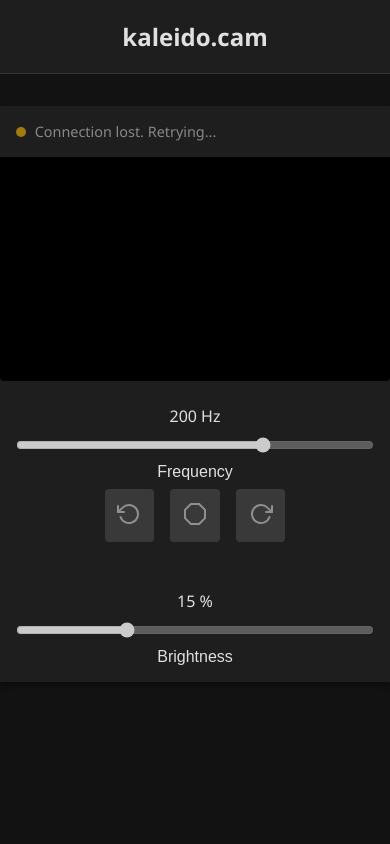
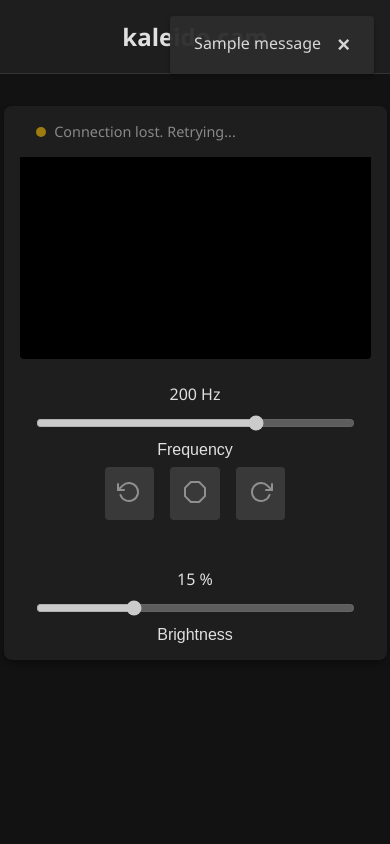
Before and after one commit to kaleido-cam/webapp, a Flask app: page / in a window 390 px wide. Run offline with Flask 3, Linux system fonts and the light colour scheme; one stand-in notice (Sample message) is shown.

Commit message:
Error handling.
+basic ability to handle admin only pages

```diff
--- a/app.py
+++ b/app.py
@@ -1,20 +1,23 @@
-from flask import Flask, render_template, request
-from flask.cli import load_dotenv
-from flask_htmx import HTMX
-import os
+from flask import Flask, render_template, request, session, redirect, url_for, flash
+# from flask_htmx import HTMX
 import requests
+from wtforms import StringField
+from wtforms.validators import DataRequired
+import hmac
+
+import config
 from logging import basicConfig, getLogger, INFO
-
-load_dotenv()
+from flask_wtf import FlaskForm
 
 basicConfig(level=INFO, format='%(asctime)s - %(levelname)s - %(message)s')
 logger = getLogger(__name__)
 
-DATABASE = ":memory:"
-CONTROL_SERVER_BASE_URL = os.getenv("CONTROL_SERVER_BASE_URL", "http://172.16.33.3:8000")
-STREAM_BASE_URL = os.getenv("STREAM_BASE_URL", "https://stream.kaleido.cam")
 app = Flask(__name__)
-htmx = HTMX(app)
+# htmx = HTMX(app)
+
+app.config.update({
+    "SECRET_KEY": config.SECRET_KEY,
+})
 
 
 @app.route("/")
@@ -22,26 +25,66 @@ def index():
     # TODO: read current brightness and frequency from application state
     current_brightness = 15
     current_frequency = 200
-    stream_url = f"{STREAM_BASE_URL}/kaleido-01/kaleidoscope/whep"
+    stream_url = f"{config.STREAM_BASE_URL}/kaleido-01/kaleidoscope/whep"
     return render_template("index.html",
                            current_brightness=current_brightness,
                            current_frequency=current_frequency,
                            stream_url=stream_url
                            )
 
+class VoucherLoginForm(FlaskForm):
+    token = StringField("Token", validators=[DataRequired()])
+
+@app.route("/voucher/login", methods=["GET", "POST"])
+def voucher_login():
+    if not config.VOUCHER_LOGIN_TOKEN:
+        flash("Voucher login is not configured.", "error")
+        return redirect(url_for("index"))
+    if session.get("can_create_voucher"):
+        return redirect(url_for("create_voucher"))
+    form = VoucherLoginForm()
+    if form.validate_on_submit():
+        token = form.token.data
+        if hmac.compare_digest(token, config.VOUCHER_LOGIN_TOKEN):
+            session["can_create_voucher"] = True
+            return redirect(url_for("create_voucher"))
+        else:
+            form.token.errors.append("Invalid token")
+    return render_template("voucher/login.html", form=form)
+
+@app.route("/voucher/create", methods=["GET", "POST"])
+def create_voucher():
+    if not session.get("can_create_voucher"):
+        return redirect(url_for("voucher_login"))
+    # if request.method == "GET":
+    #
+    return render_template("voucher/create.html")
+
+
+@app.route("/voucher/redeem", methods=["GET", "POST"])
+@app.route("/voucher/redeem/<voucher_code>", methods=["GET", "POST"])
+def redeem_voucher(voucher_code=None):
+    return render_template("voucher/redeem.html")
+
 
 @app.route("/api/state", methods=["GET", "POST"])
 def state():
     if request.method == "POST":
+        # if not session.get("can_control.... date from to..."):
+        #     return {"error": "permission denied"}, 403
         brightness = request.json.get("brightness", None)
         frequency = request.json.get("frequency", None)
         if brightness is not None:
             brightness = int(brightness)
             # Control server allows 100, but that produces excessive heat
             if brightness < 0 or brightness > 50:
-                return {"error": "Brightness must be between 0 and 50"}, 400
+                return {
+                    "error": "INVALID_BRIGHTNESS_RANGE",
+                    "message": "Brightness must be between 0 and 50",
+                }, 400
             try:
-                resp = requests.post(f"{CONTROL_SERVER_BASE_URL}/hardware/light", json={"brightness": brightness})
+                resp = requests.post(f"{config.CONTROL_SERVER_BASE_URL}/hardware/light",
+                                     json={"brightness": brightness})
                 resp.raise_for_status()
             except requests.RequestException:
                 logger.exception("Failed to set brightness")
@@ -49,9 +92,12 @@ def state():
         if frequency is not None:
             frequency = int(frequency)
             if frequency < -2000 or frequency > 2000:
-                return {"error": "Frequency must be between -2000 and 2000"}, 400
+                return {
+                    "error": "INVALID_FREQUENCY_RANGE",
+                    "message": "Frequency must be between -2000 and 2000",
+                }, 400
             try:
-                resp = requests.post(f"{CONTROL_SERVER_BASE_URL}/hardware/motor", json={"frequency": frequency})
+                resp = requests.post(f"{config.CONTROL_SERVER_BASE_URL}/hardware/motor", json={"frequency": frequency})
                 resp.raise_for_status()
             except requests.RequestException:
                 logger.exception("Failed to set motor frequency")
--- a/pyproject.toml
+++ b/pyproject.toml
@@ -6,5 +6,7 @@ requires-python = ">=3.13"
 dependencies = [
     "flask>=3.1.2",
     "flask-htmx>=0.4.0",
+    "flask-wtf>=1.2.2",
+    "python-dotenv>=1.2.1",
     "requests>=2.32.5",
 ]
--- a/static/css/styles.css
+++ b/static/css/styles.css
@@ -1,6 +1,7 @@
 :root {
     --bg-color: #121212;
     --panel-color: #1e1e1e;
+    --toast-bg-color: #2c2c2c;
     --text-color: #e0e0e0;
     --accent-color: #007bff;
     --danger-color: #dc3545;
@@ -26,6 +27,15 @@ header {
     text-align: center;
     border-bottom: 1px solid #333;
     margin-bottom: 2rem;
+}
+
+header a {
+    display: inline-block;
+    /*padding: 1rem;*/
+    color: var(--text-color);
+    text-decoration: none;
+    /*font-size: 1.5rem;*/
+    font-weight: bold;
 }
 
 .container {
@@ -181,6 +191,72 @@ button:hover {
     color: var(--text-color);
 }
 
+.closebtn {
+    background: none;
+    font-weight: bold;
+    float: right;
+    color: var(--text-color);
+    font-size: 22px;
+    /*line-height: 20px;*/
+    padding: 0 0 0 1rem;
+    cursor: pointer;
+    transition: 0.3s;
+}
+
+#toast-container {
+    position: absolute;
+    top: 1rem;
+    right: 1rem;
+    z-index: 1000;
+    display: flex;
+    flex-direction: column;
+    gap: 0.5rem;
+}
+
+.toast {
+    background-color: var(--toast-bg-color);
+    color: var(--text-color);
+    padding: 1rem 1.5rem;
+    border-radius: 4px;
+    box-shadow: 0 2px 4px rgba(0, 0, 0, 0.3);
+    opacity: 0.95;
+    animation: slideIn 0.3s ease-out;
+}
+
+.toast.toast-error {
+    border-left: 5px solid var(--danger-color);
+}
+
+.form-group {
+    display: flex;
+    flex-direction: column;
+    margin-bottom: 1rem;
+}
+
+.form-group label {
+    margin-bottom: 0.5rem;
+}
+
+.form-group input,
+.form-group select,
+.form-group textarea {
+    padding: 0.5rem;
+    border: 1px solid #444;
+    border-radius: 4px;
+    background-color: var(--panel-color);
+    color: var(--text-color);
+}
+
+input[type="submit"] {
+    background-color: var(--accent-color);
+    color: white;
+    border: none;
+    padding: 0.7rem 1.5rem;
+    border-radius: 4px;
+    cursor: pointer;
+    font-weight: 600;
+}
+
 @media (max-width: 600px) {
     .controls {
         flex-direction: column;
@@ -192,8 +268,7 @@ button:hover {
     }
 
     .container {
-        width: 100%;
-        padding: 1rem 0;
-        border-radius: 0;
+        /*padding: 1rem 0;*/
+        /*border-radius: 0;*/
     }
 }
--- a/static/js/stream-controls.js
+++ b/static/js/stream-controls.js
@@ -169,15 +169,49 @@ function rotateClockwise() {
     }, 1000);
 }
 
-function changeApiState(key, value) {
+async function changeApiState(key, value) {
     console.log(`[API] Change ${key} to: ${value}`);
-    fetch("api/state", {
+    try {
+        const response = await fetch("api/state", {
             method: "POST",
             headers: {
                 "Content-Type": "application/json"
             },
             body: JSON.stringify({[key]: value})
         });
+        if (!response.ok) {
+            if (response.status === 403) {
+                toastMessage(`You don't have permission to set ${key}=${value}.`, "error");
+            } else if (response.status === 400) {
+                const errorData = await response.json();
+                toastMessage(`${key}=${value} is invalid: ${errorData.message}`, "error");
+            } else if (response.status >= 500) {
+                toastMessage(`ServerError: Unable to set ${key}=${value}.`, "error");
+            } else {
+                toastMessage(`Failed to set ${key}=${value}.`, "error");
+            }
+        }
+    } catch (error) {
+        toastMessage("NetworkError: Unable to reach the server.", "error");
+        console.error(error);
+    }
+}
+
+function toastMessage(message, category="") {
+    const toast = document.createElement("div");
+    toast.className = `toast toast-${category}`;
+    toast.innerText = message;
+    const toastContainer = document.querySelector("#toast-container");
+    toastContainer.appendChild(toast);
+    setTimeout(() => {
+        toast.classList.add("visible");
+    }, 100);
+    setTimeout(() => {
+        toast.classList.remove("visible");
+        setTimeout(() => {
+            toastContainer.removeChild(toast);
+        }, 300);
+    }, 3000);
 }
 
 let debounceTimer;
--- a/templates/base.html
+++ b/templates/base.html
@@ -9,8 +9,25 @@
 <body>
 
 <header>
-    <h2>kaleido.cam</h2>
+    <a href="{{ url_for("index") }}"><h2>kaleido.cam</h2></a>
 </header>
+
+<div id="toast-container">
+{#    <div class="toast toast-error">#}
+{#        DER TOAST#}
+{#        <button class="closebtn" onclick="this.parentElement.style.display='none';">&times;</button>#}
+{#    </div>#}
+    {% with messages = get_flashed_messages(with_categories=true) %}
+        {% if messages %}
+            {% for category, message in messages %}
+                <div class="toast toast-{{ category }}">
+                    {{ message }}
+                    <button class="closebtn" onclick="this.parentElement.style.display='none';">&times;</button>
+                </div>
+            {% endfor %}
+        {% endif %}
+    {% endwith %}
+</div>
 
 {% block content %}{% endblock %}
 
--- /dev/null
+++ b/templates/voucher/base.html
@@ -0,0 +1 @@
+{% extends 'base.html' %}
--- /dev/null
+++ b/templates/voucher/create.html
@@ -0,0 +1,5 @@
+{% extends 'voucher/base.html' %}
+
+{% block content %}
+    code here
+{% endblock %}
--- /dev/null
+++ b/templates/voucher/redeem.html
@@ -0,0 +1,5 @@
+{% extends 'voucher&base.html' %}
+
+{% block content %}
+    Used this: {{ voucher }}
+{% endblock %}
```
Also changed, not shown: config.py (added, +13 -0 lines), templates/voucher/login.html (added, +22 -0 lines), 2 other files. Lines whose indentation alone changed are shown as unchanged.
